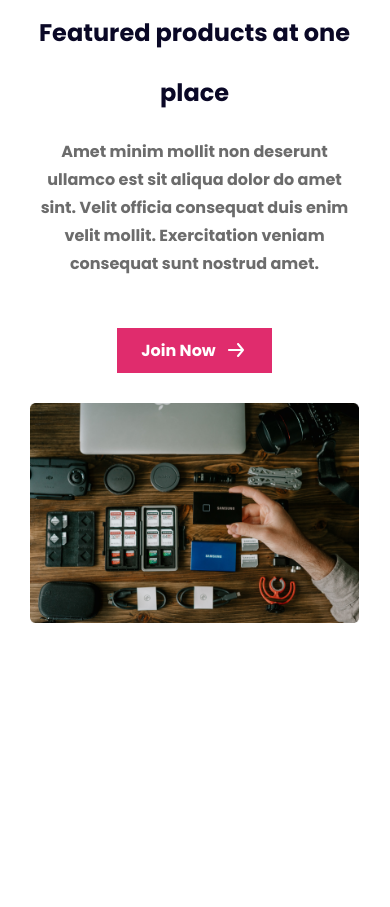
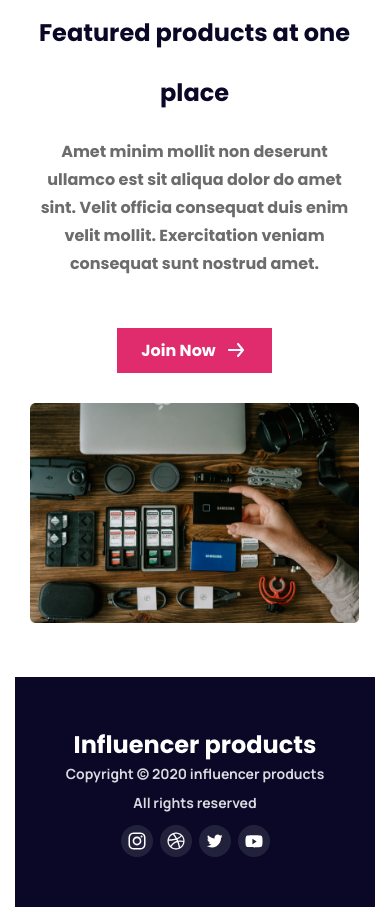
Before and after one commit to parthob312/Influencer-products-website, a plain HTML site: page index.html in a window 390 px wide. Shown: the part 5940-6847 px from the top of the page. Before the commit the page ends 6617 px from the top, so only its background shows below. Drawn offline with Linux system fonts and the light colour scheme.

Commit message:
final desktop and mobile responsive

```diff
--- a/index.html
+++ b/index.html
@@ -172,5 +172,20 @@
         </div>
       </div>
     </main>
+    <footer class="main-footer">
+      <div class="footer-body">
+        <h3 class="footer-title">Influencer products</h3>
+        <p class="footer-description">Copyright © 2020 influencer products</p>
+        <p class="footer-description footer-description1">
+          All rights reserved
+        </p>
+      </div>
+      <div class="footer-img">
+        <img src="logos/Instagram.svg" alt="instagram" />
+        <img src="logos/Dribbble.svg" alt="dribbble" />
+        <img src="logos/Twitter.svg" alt="twitter" />
+        <img src="logos/Youtube.svg" alt="youtube" />
+      </div>
+    </footer>
   </body>
 </html>
--- a/style.css
+++ b/style.css
@@ -72,6 +72,7 @@
   display: inline-flex;
   align-items: flex-start;
   gap: 8px;
+  cursor: pointer;
 }
 .bannar-img {
   background-image: url("./images/Circle\ design.svg");
@@ -151,6 +152,8 @@
   font-family: Poppins;
   font-size: 1rem;
   font-weight: 700;
+  text-decoration: none;
+  cursor: pointer;
 }
 .feature {
   display: flex;
@@ -185,8 +188,39 @@
   display: inline-flex;
   align-items: flex-start;
   gap: 8px;
+  cursor: pointer;
 }
 
+/* this section for footer */
+
+.main-footer {
+  background: #0a0826;
+  padding: 50px 589px;
+}
+.footer-body {
+  text-align: center;
+}
+.footer-title {
+  color: #fff;
+  font-family: Poppins;
+  font-size: 1.5rem;
+  font-weight: 700;
+}
+.footer-description {
+  color: #d9dbe1;
+  font-family: Manrope;
+  font-size: 0.875rem;
+  font-weight: 700;
+  line-height: 1.5rem;
+  margin-top: 3px;
+}
+.footer-img {
+  display: flex;
+  gap: 16px;
+  justify-content: center;
+  align-items: center;
+  margin-top: 17px;
+}
 /* Responsive */
 @media screen and (max-width: 567px) {
   .main-body {
@@ -260,4 +294,20 @@
     line-height: 28px;
     padding: 15px 0 50px 0;
   }
+  .main-footer {
+    padding: 50px 0;
+  }
+  .footer-img {
+    margin-top: 10px;
+  }
+  .footer-description {
+    margin-top: 0;
+  }
+  .footer-description1 {
+    margin-top: 5px;
+  }
+  .footer-img {
+    gap: 7px;
+    margin-top: 10px;
+  }
 }
```
Also changed, not shown: logos/Dribbble.svg (added), logos/Instagram.svg (added), logos/Twitter.svg (added), logos/Youtube.svg (added).
